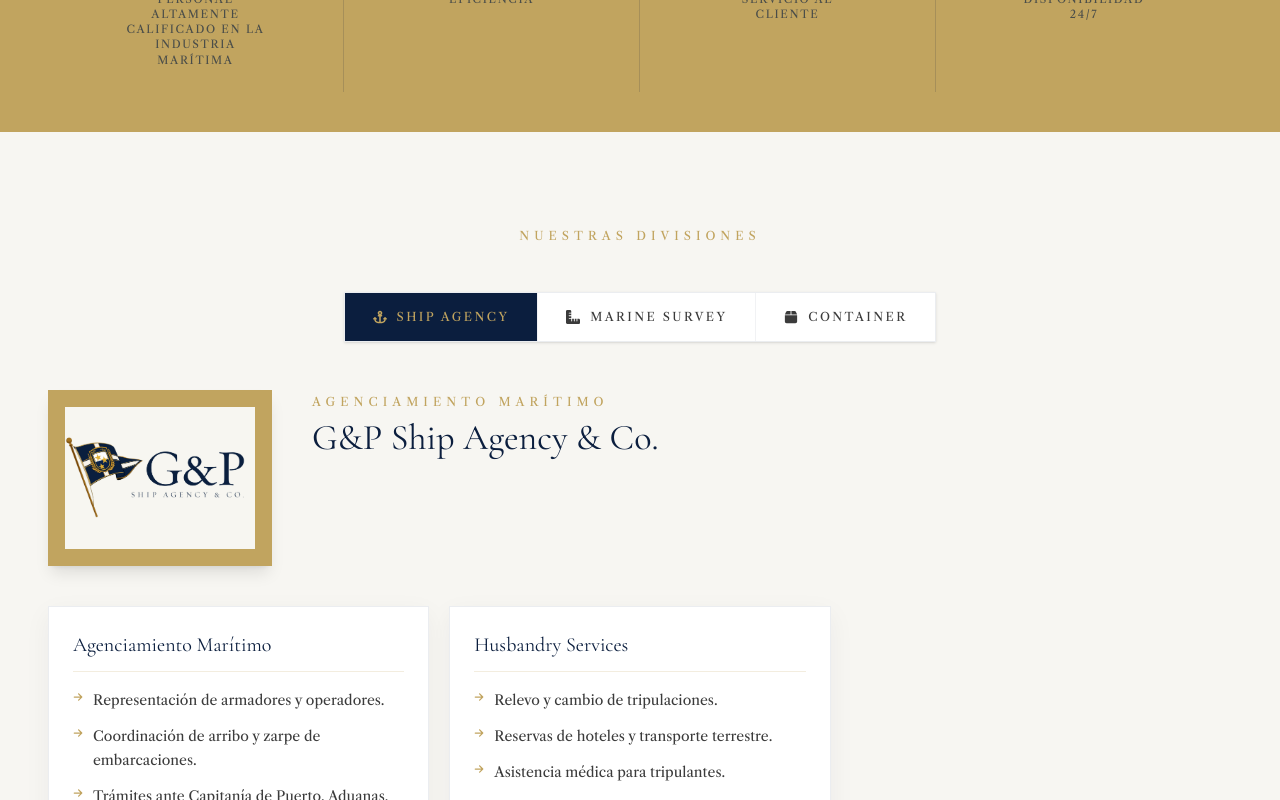
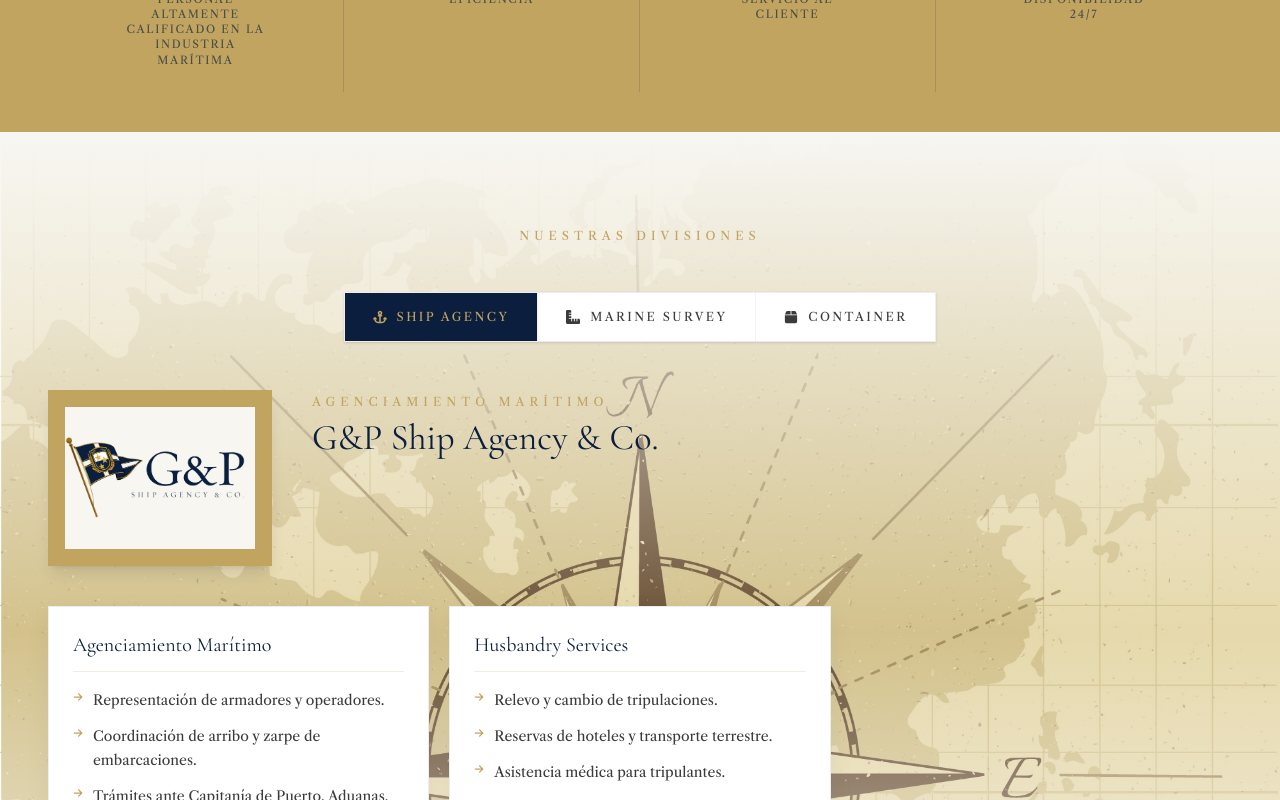
Before and after one commit to GabrielMacs7/gp-updated, a Next.js app: page / in a window 1280 px wide. Shown: the part 920-1720 px from the top of the page. Built offline with nearby package versions, Linux system fonts and the light colour scheme.

Commit message:
backrground img added

```diff
--- a/app/components/Services.tsx
+++ b/app/components/Services.tsx
@@ -104,8 +104,10 @@
 
   return (
     <>
-    <section id="servicios" className="bg-[#f7f6f2] py-24">
-      <div className="mx-auto max-w-7xl px-6 sm:px-10 lg:px-12">
+    <section id="servicios" className="relative bg-[#f7f6f2] py-24">
+      <div className="absolute inset-0 bg-[url('/bg.jpg')] bg-cover bg-center bg-fixed" />
+      <div className="absolute inset-0 bg-gradient-to-b from-[#f7f6f2] via-transparent to-[#f7f6f2]" />
+      <div className="relative mx-auto max-w-7xl px-6 sm:px-10 lg:px-12">
         <div className="text-center mb-12">
           <p className="font-[family-name:var(--font-subtitle)] text-xs uppercase tracking-[0.42em] text-[#c1a45f]">
             {lang === "es" ? "Nuestras Divisiones" : "Our Divisions"}
```
Also changed, not shown: public/bg.jpg (added), 1 other file (tests, documents, lock files or other folders).
